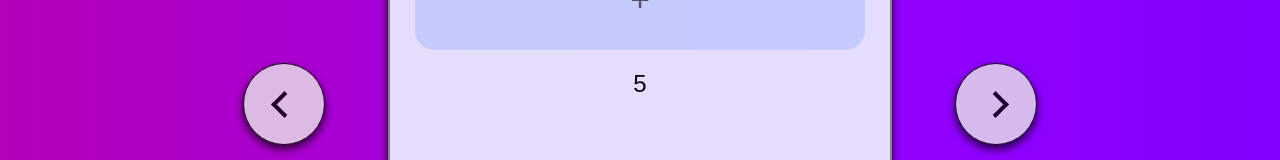
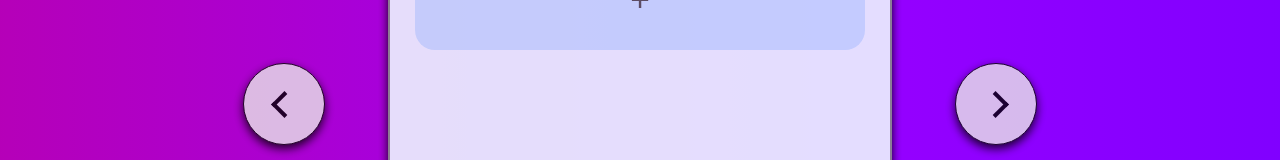
Before and after one commit to FabricioSMachado/react-planner, a React (Create React App) app in the folder aristopoles/: page / in a window 1280 px wide. Shown: the part 296-456 px from the top of the page. Built offline with nearby package versions, Linux system fonts and the light colour scheme; the HTML template or start-up script is replaced by a standard one.

Commit message:
bostoloide

```diff
--- a/aristopoles/src/App.js
+++ b/aristopoles/src/App.js
@@ -29,7 +29,6 @@ function App() {
           <DataPlanner diaAtual={diaAtual}/>
           <TarefaPlanner/>
           <BotaoPlanner/>
-          <div>{diaAtual}</div>
       </div>
       <Navegacao direction="right" atualizaDia={atualizaDia} />
   </main>
```
